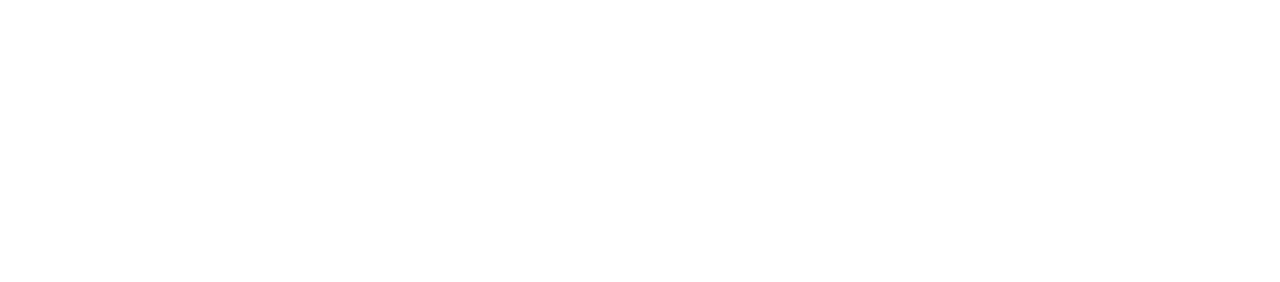
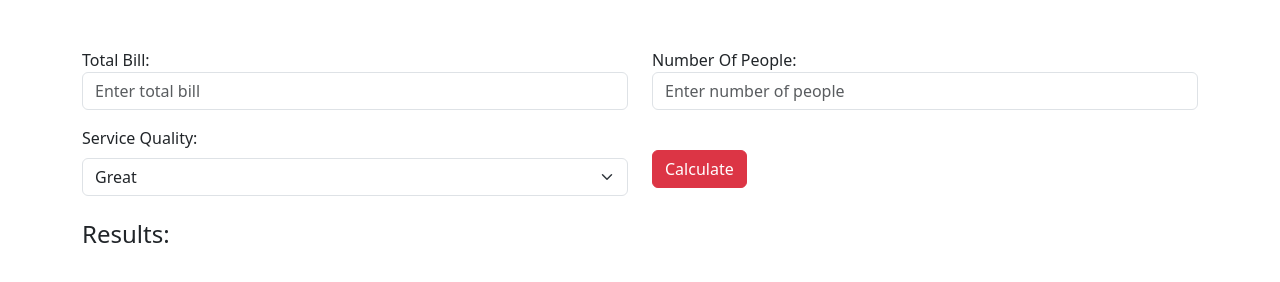
Before and after one commit to danjpal16/tipcalculator, a plain HTML site: page index.html in a window 1280 px wide. Drawn offline with nearby package versions, Linux system fonts and the light colour scheme.

Commit message:
added html code

```diff
--- a/index.html
+++ b/index.html
@@ -1,7 +1,7 @@
 <!doctype html>
 <html lang="en">
     <head>
-        <title>Title</title>
+        <title>Tip Calculator App</title>
         <!-- Required meta tags -->
         <meta charset="utf-8" />
         <meta
@@ -22,7 +22,50 @@
         <header>
             <!-- place navbar here -->
         </header>
-        <main></main>
+        <main>
+            <div class="container mt-5">
+                <div class="row">
+                    <div class="col-md-6">
+                    <label for="totalBill">Total Bill:</label>
+                    <!-- Input for bill amount -->
+                    <input type="text" class="form-control" id="totalBill" placeholder="Enter total bill"/>
+                    </div>
+                    <div class="col-md-6">
+                        <label for="numOfPeople">Number Of People:</label>
+                        <!-- Input for bill amount -->
+                        <input type="text" class="form-control" id="numOfPeople" placeholder="Enter number of people"/>
+                        </div>
+                </div>
+                <div class="row mt-3">
+                    <div class="col-md-6">
+                        <!-- Dropdown for Service Quality -->
+                        <label for="serviceQuality" class="form-label">Service Quality:</label>
+                        <select class="form-select" id="serviceQuality">
+                            <option value="Great">Great</option>
+                            <option value="Good">Good</option>
+                            <option value="Poor">Poor</option>
+                        </select>
+                    </div>
+                    <div class="col-md-6 mt-4">
+                        <!-- Button to trigger calculation -->
+                        <button class="btn btn-danger" onclick="calculateAndDisplay()">Calculate</button>
+                    </div>
+                </div>
+                <div class="row mt-4">
+                    <div class="col-md-12">
+                        <!-- Results Section -->
+                        <h4>Results:</h4>
+                        <p id="tipResult"></p>
+                        <p id="totalBillResult"></p>
+                        <p id="amtPerPersonResult"></p>
+                    </div>
+                </div>
+            </div>
+
+
+
+
+        </main>
         <footer>
             <!-- place footer here -->
         </footer>
```
